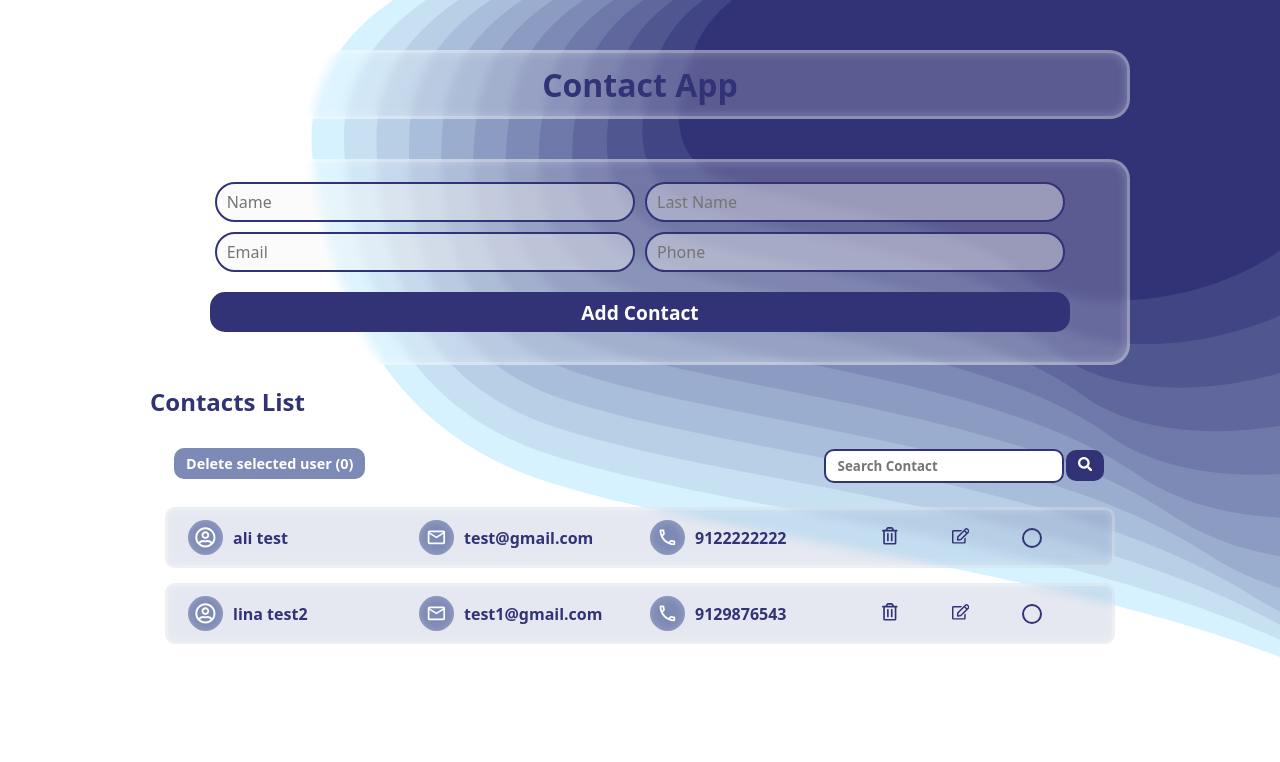
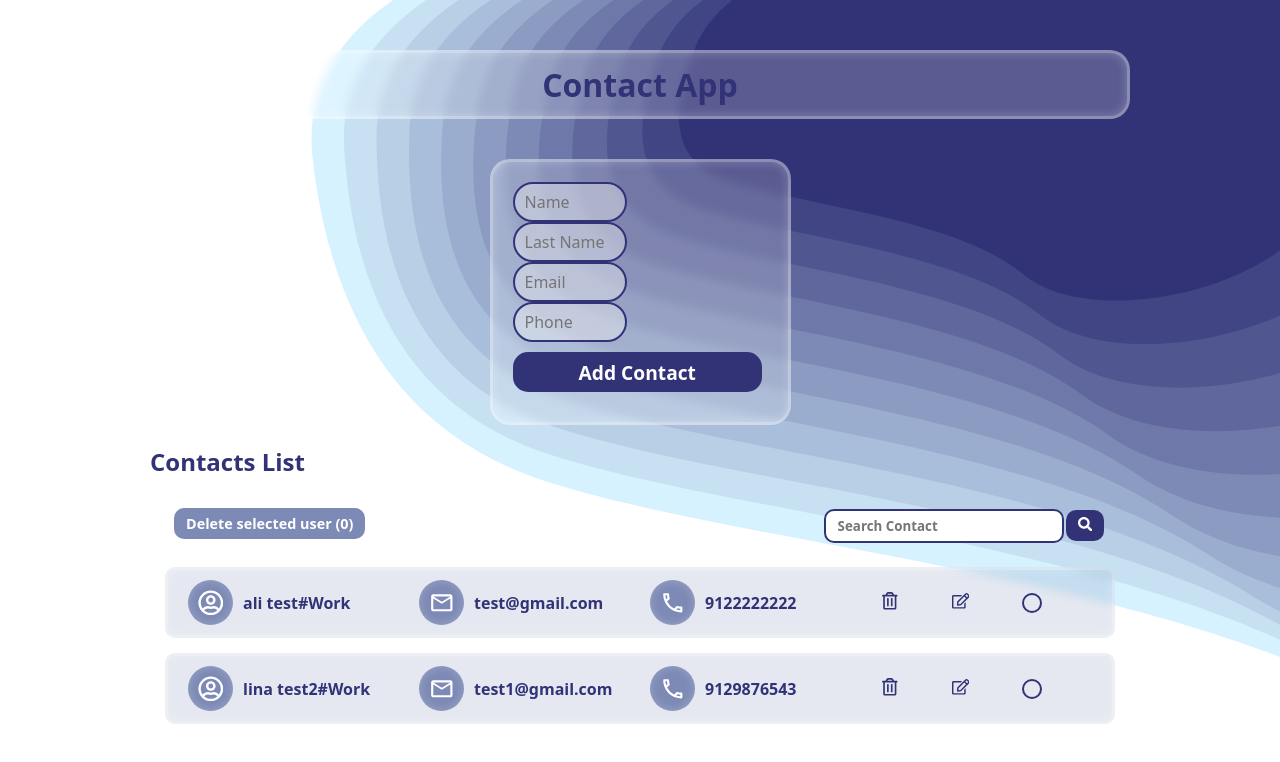
Before and after one commit to aliPourahmady/week18, a React (Vite) app: page / in a window 1280 px wide. Shown: the top 762 px of the page. Built offline with nearby package versions, Linux system fonts and the light colour scheme; data requests are answered from the project's data file.

Commit message:
refactor: write the validation and form with the hook-form and yup

```diff
--- a/package.json
+++ b/package.json
@@ -10,12 +10,15 @@
     "preview": "vite preview"
   },
   "dependencies": {
+    "@hookform/resolvers": "^5.9.1",
     "axios": "^1.19.0",
     "react": "^19.2.8",
     "react-dom": "^19.2.8",
+    "react-hook-form": "^7.86.0",
     "react-icons": "^5.7.0",
     "react-router-dom": "^7.18.2",
-    "uuid": "^14.0.1"
+    "uuid": "^14.0.1",
+    "yup": "^1.7.1"
   },
   "devDependencies": {
     "@eslint/js": "^10.0.1",
--- a/src/components/ContactItem.jsx
+++ b/src/components/ContactItem.jsx
@@ -1,4 +1,4 @@
-import React, { useState } from "react";
+import { useState } from "react";
 import Modal from "./Modal";
 
 import styles from "./ContactItem.module.css";
@@ -44,11 +44,12 @@ function ContactItem({
         </Modal>
       )}
       <li className={styles.item}>
-        <p>
+        <p className={styles.tag}>
           <span>
             <FaRegUserCircle />
           </span>
           {name} {lastName}
+          <span>#Work</span>
         </p>
         <p>
           <span>
--- a/src/components/ContactItem.module.css
+++ b/src/components/ContactItem.module.css
@@ -23,17 +23,29 @@
   display: flex;
   align-items: center;
   justify-content: center;
-  font-size: 1.3rem;
+  font-size: 1.6rem;
   text-align: center;
   margin-right: 10px;
-  width: 35px;
-  height: 35px;
+  width: 45px;
+  height: 45px;
   flex-shrink: 0;
   border-radius: 50%;
   background-color: var(--third-primary);
   box-shadow: inset 0 0 8px 1px rgba(255, 255, 255, 0.2);
   line-height: 35px;
 }
+/* .tag {
+  display: flex;
+  flex-direction: column;
+} */
+/* .tag span {
+  font-size: 12px;
+  background-color: var(--second-primary);
+  border-radius: 15px;
+  padding: 4px;
+  margin-left: 10px;
+  cursor: pointer;
+}  */
 .button {
   display: flex;
   justify-content: space-between;
--- a/src/components/Contacts.jsx
+++ b/src/components/Contacts.jsx
@@ -1,12 +1,36 @@
-import React, { useEffect, useState } from "react";
+import { useEffect, useState } from "react";
+import * as yup from "yup";
+import { useForm } from "react-hook-form";
+import { yupResolver } from "@hookform/resolvers/yup";
 import inputs from "../const/input";
-import { v4 as uuidv4 } from "uuid";
 
 import styles from "./Contacts.module.css";
 import ContactsList from "./ContactsList";
 
 import { IoMdInformationCircleOutline } from "react-icons/io";
 import { useContacts } from "../context/ContactContext";
+
+const contactSchema = yup.object({
+  name: yup
+    .string()
+    .required("Name is required")
+    .min(2, "Name must be at leaset 2 characters"),
+  lastName: yup
+    .string()
+    .min(2, "Last name must be at least 2 characters")
+    .required("Last name is required"),
+  email: yup
+    .string()
+    .email("Please enter a valid email address")
+    .required("Email is required"),
+  phone: yup
+    .string()
+    .required("Phone number is requierd")
+    .matches(
+      /^\d{10,15}$/,
+      "Phone must contain only digits and be 10-15 characters long",
+    ),
+});
 
 function Contacts() {
   const {
@@ -19,63 +43,48 @@ function Contacts() {
     deleteSelectedContacts,
     fetchContacts,
   } = useContacts();
+  const {
+    register,
+    handleSubmit,
+    reset,
+    formState: { errors, isSubmitting },
+  } = useForm({
+    resolver: yupResolver(contactSchema),
+    defaultValues: { name: "", lastName: "", email: "", phone: "" },
+  });
   const [alert, setAlert] = useState("");
   const [isEditing, setIsEditing] = useState(false);
   const [editId, setEditId] = useState(null);
   const [selected, setSelected] = useState([]);
-  const [formErrors, setFormErrors] = useState({});
-  const [contact, setContact] = useState({
-    name: "",
-    lastName: "",
-    email: "",
-    phone: "",
-  });
 
   useEffect(() => {
     fetchContacts();
   }, []);
-
-  const validateData = (contactData) => {
-    const newErrors = {};
-
-    if (!contactData.name.trim()) {
-      newErrors.name = "Name is required";
-    } else if (contactData.name.trim().length < 2) {
-      newErrors.name = "Name must be at least 2 characters";
-    }
-
-    if (!contactData.lastName.trim()) {
-      newErrors.lastName = "Last name is required";
-    } else if (contactData.lastName.trim().length < 2) {
-      newErrors.lastName = "Last name must be at least 2 characters";
-    }
-
-    const emailRegex = /^[^\s@]+@[^\s@]+\.[^\s@]+$/;
-    if (!contactData.email.trim()) {
-      newErrors.email = "Email is required";
-    } else if (!emailRegex.test(contactData.email.trim())) {
-      newErrors.email = "Please enter a valid email address";
-    }
-
-    const phoneRegex = /^\d{10,15}$/;
-    if (!contactData.phone.trim()) {
-      newErrors.phone = "Phone number is required";
-    } else if (!phoneRegex.test(contactData.phone.trim())) {
-      newErrors.phone =
-        "Phone must contain only digits and be 10–15 characters long";
-    }
-
-    return newErrors;
-  };
 
   const alertTimeOut = (message) => {
     setAlert(message);
     setTimeout(() => setAlert(""), 2000);
   };
 
+  const onSubmit = async (data) => {
+    try {
+      if (isEditing) {
+        await updateContact(editId, data);
+        alertTimeOut("Contact update successfully.");
+      } else {
+        await addContact(data);
+        alertTimeOut("Contact added successfully.");
+      }
+      reset();
+      setIsEditing(false);
+      setEditId(null);
+    } catch (err) {
+      alertTimeOut("Somthing went wrong");
+    }
+  };
+
   const editHandler = (contactData) => {
-    setContact({
-      id: contactData.id,
+    reset({
       name: contactData.name || "",
       lastName: contactData.lastName || "",
       email: contactData.email || "",
@@ -86,61 +95,11 @@ function Contacts() {
     window.scrollTo({ top: 0, behavior: "smooth" });
   };
 
-  const changeHandler = (e) => {
-    const name = e.target.name;
-    const value = e.target.value;
-    setContact((contact) => ({ ...contact, [name]: value }));
-    setFormErrors((prev) => ({ ...prev, [name]: undefined }));
-  };
-
-  const addHandler = async () => {
-    const errors = validateData(contact);
-    if (Object.keys(errors).length > 0) {
-      console.log(errors);
-      setFormErrors(errors);
-      alertTimeOut("Please fill in all required fields correctly.");
-      return;
-    }
-
-    if (isEditing) {
-      await updateContact(editId, {
-        name: contact.name,
-        lastName: contact.lastName,
-        email: contact.email,
-        phone: contact.phone,
-      });
-      alertTimeOut("Contact updated successfully.");
-    } else {
-      await addContact({
-        name: contact.name,
-        lastName: contact.lastName,
-        email: contact.email,
-        phone: contact.phone,
-      });
-      alertTimeOut("Contact added successfully.");
-    }
-    setContact({
-      name: "",
-      lastName: "",
-      email: "",
-      phone: "",
-    });
+  const cancelEditing = () => {
+    reset();
     setIsEditing(false);
     setEditId(null);
-    setFormErrors({});
-  };
-
-  const cancelEditing = () => {
-    setContact({
-      name: "",
-      lastName: "",
-      email: "",
-      phone: "",
-    });
-    setIsEditing(false);
-    setEditId(null);
-
-    alertTimeOut("Edit cancelled.");
+    alertTimeOut("Edit cancelled");
   };
 
   const deleteHandler = async (id) => {
@@ -165,25 +124,26 @@ function Contacts() {
   return (
     <div className={styles.container}>
       <div className={styles.form}>
+        <form onSubmit={handleSubmit(onSubmit)}>
           {inputs.map((input, index) => (
             <div className={styles.inputs} key={index}>
               <input
                 type={input.type}
                 placeholder={input.placeholder}
-              name={input.name}
-              value={contact[input.name]}
-              onChange={changeHandler}
+                {...register(input.name)}
               />
-            {formErrors[input.name] && (
-              <span className={styles.error}>{formErrors[input.name]}</span>
+              {errors[input.name] && (
+                <span className={styles.error}>
+                  {errors[input.name].message}
+                </span>
               )}
-            {/* </> */}
             </div>
           ))}
-        <button onClick={addHandler}>
+          <button type="submit" disabled={isSubmitting}>
             {isEditing ? "Update Contact" : "Add Contact"}
           </button>
           {isEditing && <button onClick={cancelEditing}>Cancel</button>}
+        </form>
       </div>
       <div className={styles.alerts}>
         {alert && (
```
Also changed, not shown: 1 other file (tests, documents, lock files or other folders). Lines whose indentation alone changed are shown as unchanged.
